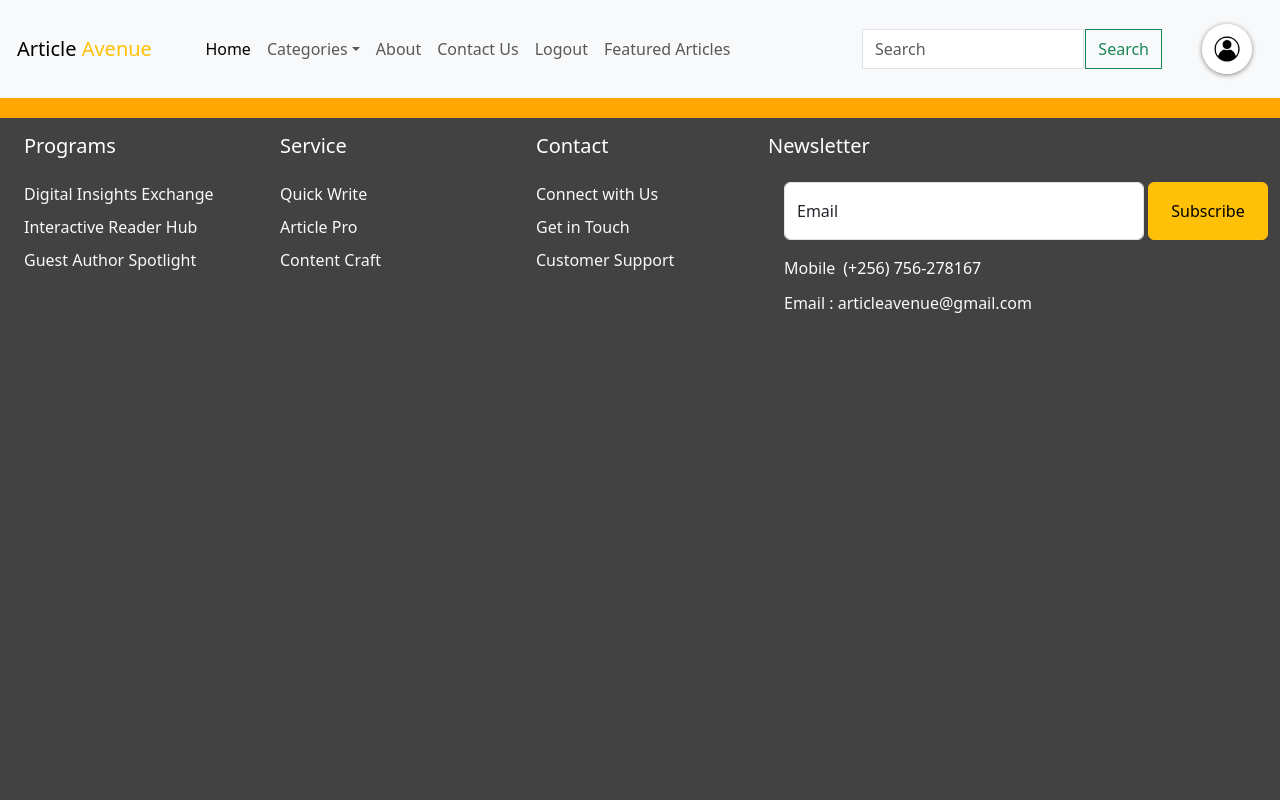
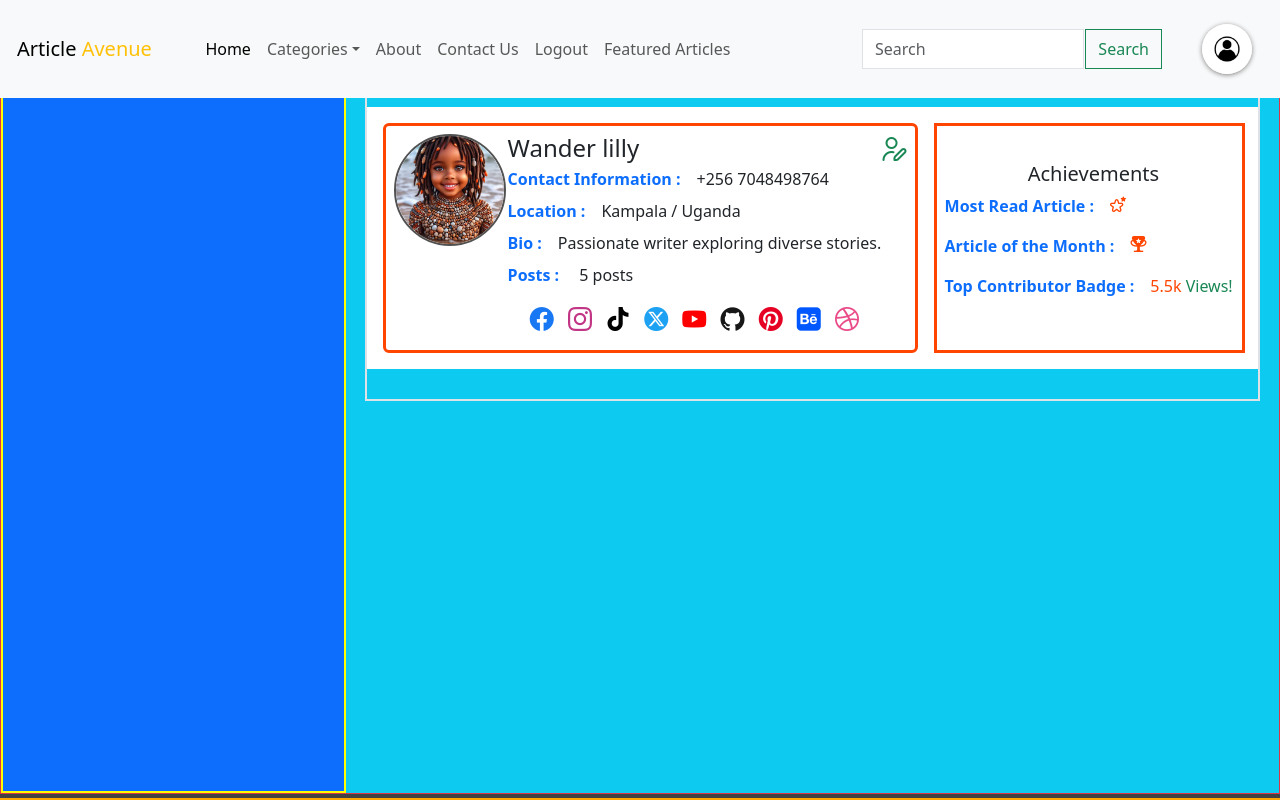
Before and after one commit to Okoth-Elijah/React-app, a React (Vite) app: page /articles/profilepage in a window 1280 px wide. Shown: the top 800 px of the page. Built offline with nearby package versions, Linux system fonts and the light colour scheme.

Commit message:
profile page updated

```diff
--- a/src/Pages/profilepage.tsx
+++ b/src/Pages/profilepage.tsx
@@ -1,81 +1,163 @@
+import { Link } from "react-router-dom";
+import profi from "../assets/images/profi.jpeg";
+
 const Profilepage = () => {
   return (
-    <main className="border border-danger">
-      <nav className="navbar navbar-expand-lg navbar-light bg-light">
-        <a className="navbar-brand" href="#">
-          Navbar
-        </a>
-        <button
-          className="navbar-toggler"
-          type="button"
-          data-toggle="collapse"
-          data-target="#navbarSupportedContent"
-          aria-controls="navbarSupportedContent"
-          aria-expanded="false"
-          aria-label="Toggle navigation"
+    <section className=" border border-danger bg-info d-flex">
+      <div className="profile-section  bg-primary">
+        <h4 className="text-center text-white fs-3 mt-3">Success</h4>
+      </div>
+      <div className="border border-muted border-2 profile-container-5 d-flex flex-column mx-auto">
+        <nav className="navbar bg-body-tertiary profile-navbar">
+          <div className="container-fluid">
+            <a className="navbar-brand">Profile Page</a>
+            <form
+              className="d-flex"
+              role="search"
+              style={{ marginLeft: "20em" }}
             >
-          <span className="navbar-toggler-icon"></span>
-        </button>
-        <div className="collapse navbar-collapse" id="navbarSupportedContent">
-          <ul className="navbar-nav mr-auto">
-            <li className="nav-item active">
-              <a className="nav-link" href="#">
-                Home <span className="sr-only">(current)</span>
-              </a>
-            </li>
-            <li className="nav-item">
-              <a className="nav-link" href="#">
-                Link
-              </a>
-            </li>
-            <li className="nav-item dropdown">
-              <a
-                className="nav-link dropdown-toggle"
-                href="#"
-                id="navbarDropdown"
-                role="button"
-                data-toggle="dropdown"
-                aria-haspopup="true"
-                aria-expanded="false"
-              >
-                Dropdown
-              </a>
-              <div className="dropdown-menu" aria-labelledby="navbarDropdown">
-                <a className="dropdown-item" href="#">
-                  Action
-                </a>
-                <a className="dropdown-item" href="#">
-                  Another action
-                </a>
-                <div className="dropdown-divider"></div>
-                <a className="dropdown-item" href="#">
-                  Something else here
-                </a>
-              </div>
-            </li>
-            <li className="nav-item">
-              <a className="nav-link disabled" href="#">
-                Disabled
-              </a>
-            </li>
-          </ul>
-          <form className="form-inline my-2 my-lg-0">
               <input
-              className="form-control mr-sm-2"
+                className="form-control me-2"
                 type="search"
                 placeholder="Search"
                 aria-label="Search"
               />
-            <button
-              className="btn btn-outline-success my-2 my-sm-0"
-              type="submit"
-            >
+              <button className="btn btn-outline-success" type="submit">
                 Search
               </button>
             </form>
+            <div className=" me-3 text-danger" style={{ cursor: "pointer" }}>
+              <button type="button" className="btn btn-danger icon-btn">
+                <i className="fi fi-rs-portal-exit fs-3 "></i>...
+              </button>
+            </div>
           </div>
         </nav>
-    </main>
+        <section className="mt-4 bg-white  py-3">
+          <div className="d-flex">
+            <div className="bg-white img-fluid d-flex rounded justify-content-between py-2 px-2 mx-3 profile-img-4-container ">
+              <img src={profi} alt="profile-image" />
+              <div className=" lh-1 ">
+                <h4>Wander lilly</h4>
+                <p>
+                  <span className="text-primary fw-bold me-3">
+                    Contact Information :
+                  </span>
+                  +256 7048498764
+                </p>
+                <p>
+                  <span className="text-primary fw-bold me-3">Location :</span>
+                  Kampala / Uganda
+                </p>
+                <p>
+                  <span className="text-primary fw-bold me-3"> Bio :</span>
+                  Passionate writer exploring diverse stories.
+                </p>
+                <p>
+                  <span className="text-primary fw-bold me-3">Posts :</span> 5
+                  posts
+                </p>
+                <div className=" px-2 py-2 d-flex justify-content-evenly fs-4 lin-container">
+                  <Link className="text-decoration-none" to="">
+                    <i
+                      className="fi fi-brands-facebook co-1"
+                      style={{ color: "#1877f2" }}
+                    ></i>
+                  </Link>
+
+                  <Link className="text-decoration-none" to="">
+                    <i
+                      className="fi fi-brands-instagram co-2"
+                      style={{ color: "#c13584" }}
+                    ></i>
+                  </Link>
+
+                  <Link className="text-decoration-none" to="">
+                    <i
+                      className="i fi-brands-tik-tok co-2"
+                      style={{ color: "#010101" }}
+                    ></i>
+                  </Link>
+
+                  <Link className="text-decoration-none" to="">
+                    <i
+                      className="fi fi-brands-twitter-alt-circle co-3"
+                      style={{ color: "#1da1f2" }}
+                    ></i>
+                  </Link>
+
+                  <Link className="text-decoration-none" to="">
+                    <i
+                      className="fi fi-brands-youtube co-4"
+                      style={{ color: "#ff0000" }}
+                    ></i>
+                  </Link>
+
+                  <Link className="text-decoration-none" to="">
+                    <i
+                      className="fi fi-brands-github co-5"
+                      style={{ color: "#181717" }}
+                    ></i>
+                  </Link>
+
+                  <Link className="text-decoration-none" to="">
+                    <i
+                      className="fi fi-brands-pinterest co-6"
+                      style={{ color: "#e60023" }}
+                    ></i>
+                  </Link>
+
+                  <Link className="text-decoration-none" to="">
+                    <i
+                      className="fi fi-brands-behance co-7"
+                      style={{ color: "#0057ff" }}
+                    ></i>
+                  </Link>
+
+                  <Link className="text-decoration-none" to="">
+                    <i
+                      className="fi fi-brands-dribbble co-8"
+                      style={{ color: "#ea4c89" }}
+                    ></i>
+                  </Link>
+                </div>
+              </div>
+              <i
+                className="fi fi-rr-user-pen fs-4 text-success"
+                style={{ cursor: "pointer" }}
+              ></i>
+            </div>
+            <div className="container-5 d-flex flex-column justify-content-center ps-2 ">
+              <h5 className="text-center ">Achievements</h5>
+              <p>
+                <span className="text-primary fw-bold">
+                  Most Read Article :
+                </span>
+                <i
+                  className="fi fi-rr-stars ms-3"
+                  style={{ color: "orangered" }}
+                ></i>
+              </p>
+              <p>
+                <span className="text-primary fw-bold">
+                  Article of the Month :
+                </span>
+                <i
+                  className="fi fi-ss-trophy-star ms-3"
+                  style={{ color: "orangered" }}
+                ></i>
+              </p>
+              <p style={{ color: "orangered" }}>
+                <span className="text-primary fw-bold me-3">
+                  Top Contributor Badge :
+                </span>
+                5.5k <span className="text-success">Views!</span>
+              </p>
+            </div>
+          </div>
+        </section>
+      </div>
+    </section>
   );
 };
 
--- a/src/components/herosection.tsx
+++ b/src/components/herosection.tsx
@@ -1,17 +1,32 @@
+/* eslint-disable @typescript-eslint/no-explicit-any */
 import logo from "../assets/images/logo.png";
-import back from "../assets/images/back.jpeg";
+// import back from "../assets/images/back.jpeg";
+import { useState, useEffect } from "react";
+import axios from "axios";
 
 const Herosection = () => {
+  const [products, setProducts] = useState<any>([]);
+
+  const getProducts = () => {
+    axios
+      .get("https://fakestoreapi.com/products/9")
+      .then((res) => {
+        setProducts(res.data);
+      })
+      .catch((err) => console.log(`You'v got an error: ${err}`));
+  };
+
+  useEffect(() => {
+    getProducts();
+  });
+
   return (
     <div className="d-flex flex-column hero-col ">
       <div
         className="d-flex justify-content-center align-items-center gap-3 pt-3"
         style={{ position: "inherit" }}
       >
-        <h2 className="heading">
-          Welcome to Article Avenue your - Your Destination for insightful
-          Articles!
-        </h2>
+        <h2 className="heading">{products.title}</h2>
         <img
           src={logo}
           alt=""
@@ -32,7 +47,7 @@ const Herosection = () => {
       </p>
       <div className="descip-container   px-5 d-flex gap-5 justify-content-center align-items-center flex-wrap">
         <img
-          src={back}
+          src={products.image}
           alt="futured image"
           className="img-2 "
           style={{
@@ -48,9 +63,7 @@ const Herosection = () => {
         <div className="col-5">
           <div className="hero-description">
             <p className="description-para  text-center d-flex mb-5">
-              Discover high-quality, well-researched articles on technology,
-              health, business, entertainment, and more. Stay informed and
-              inspired with Article Avenue.
+              {products.description}
             </p>
           </div>
           <div className="buttons-links d-flex justify-content-center">
--- a/src/index.css
+++ b/src/index.css
@@ -794,3 +794,65 @@ div .linksection span a:hover {
 }
 
 /* read content end */
+
+/* profile-navbar start */
+.profile-navbar {
+  border: 2px solid green;
+  width: 100%;
+  height: 5rem;
+  border-bottom-left-radius: 2em;
+  border-bottom-right-radius: 2em;
+  position: sticky;
+  top: 0;
+}
+
+.profile-section {
+  border: 2px solid yellow;
+  width: 27%;
+  height: 99vh;
+  border-start-end-radius: 20px;
+  position: static;
+  left: 0;
+  top: 0;
+}
+
+.icon-btn {
+  width: 3em;
+  height: 3em;
+  border: 3px solid orangered;
+  border-radius: 100%;
+  outline: invert;
+}
+
+.main-content {
+  border: 3px solid yellow;
+  height: 30vh;
+  margin-top: 40%;
+}
+
+.profile-container-5 {
+  width: 70%;
+  height: 50vh;
+}
+
+.profile-img-4-container {
+  border: 3px solid orangered;
+  position: relative;
+  width: 60%;
+
+  img {
+    border: 2px solid rgb(82, 82, 82);
+    width: 7em;
+    height: 7em;
+    border-radius: 100%;
+    object-fit: cover;
+    object-position: center;
+  }
+}
+
+.container-5 {
+  border: 3px solid orangered;
+  width: 35%;
+}
+
+/* profile-navbar end */
```
Also changed, not shown: src/assets/images/profi.jpeg (added). Lines whose indentation alone changed are shown as unchanged.
